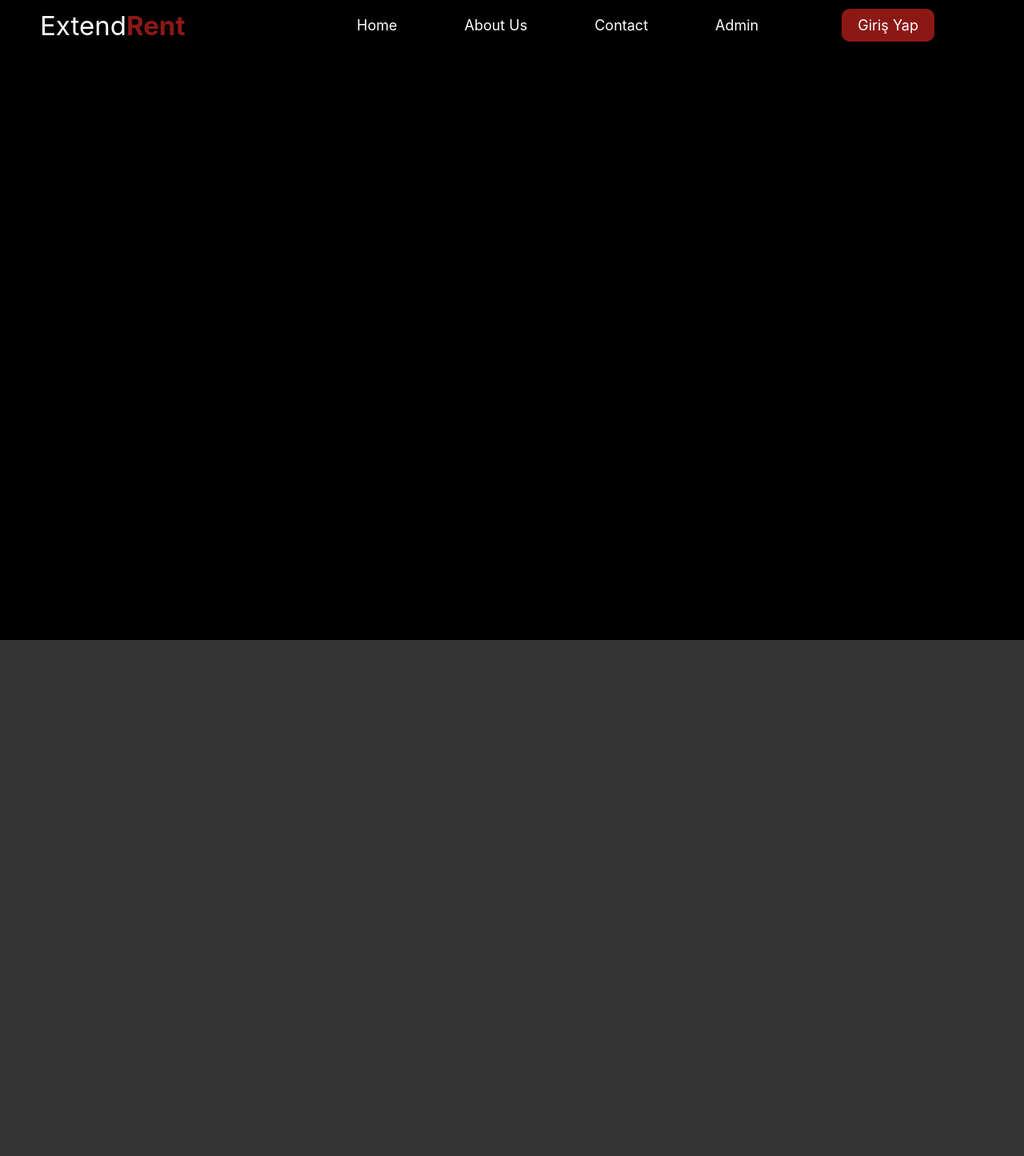
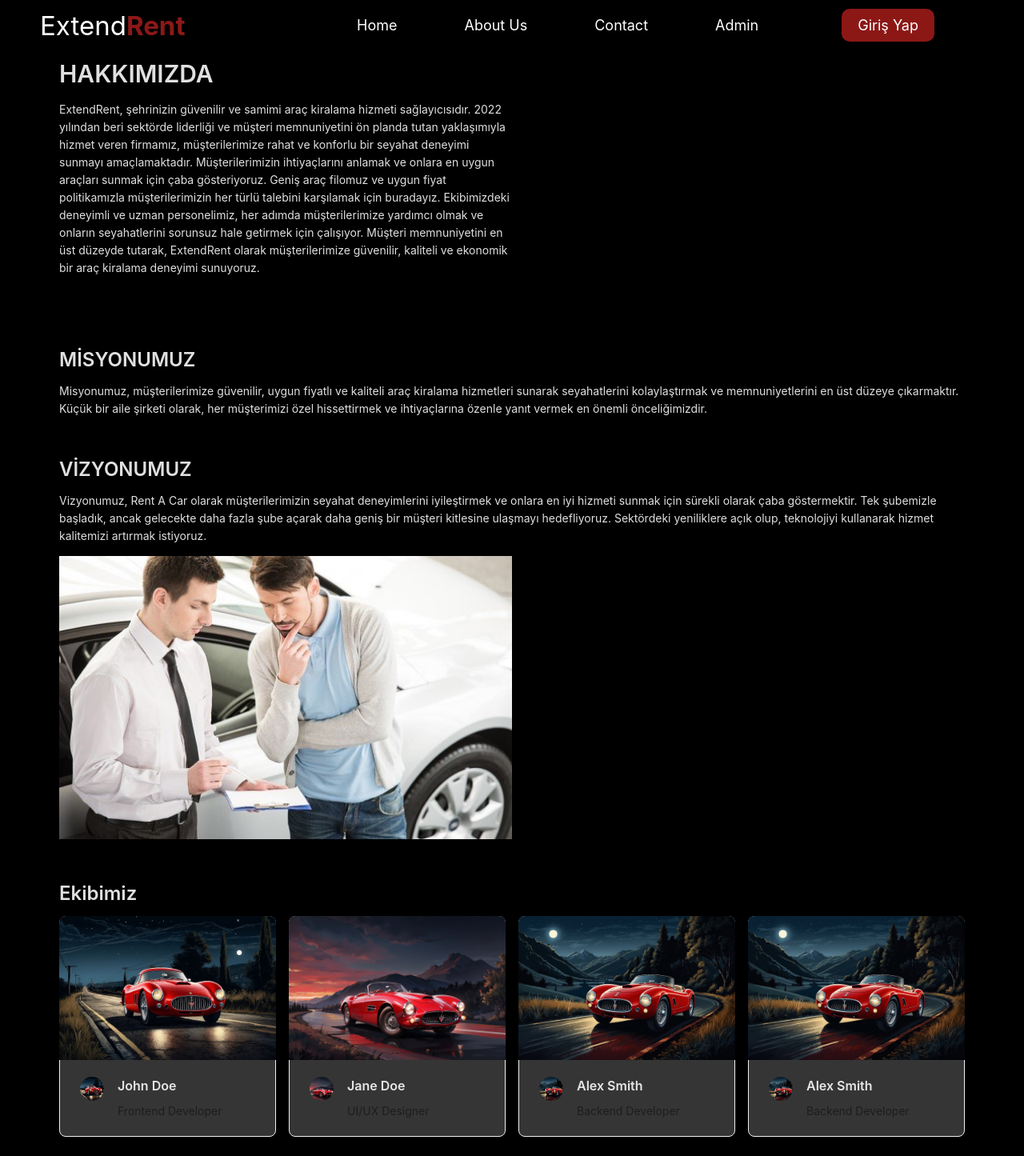
Before and after one commit to ExtendRent/rent-a-car-newUI, a React (Create React App) app: page /about in a window 1280 px wide. Shown: the whole page at 80% size. Before the commit the page ends 800 px from the top, so only its background shows below. Built offline with nearby package versions, Linux system fonts and the light colour scheme.

Commit message:
contact and about pages added

```diff
--- a/src/App.tsx
+++ b/src/App.tsx
@@ -21,6 +21,8 @@ import { AllGetByDateCarResponse } from "./models/Responses/Car/AllGetByDateCarR
 import Login from "./pages/Login/Login";
 import SignUp from "./pages/SignUp/SignUp";
 import AdminPanel from "./pages/AdminPanel/AdminPanel";
+import About from "./pages/About/About";
+import Contact from "./pages/Contact/Contact";
 function App() {
   const { defaultAlgorithm, darkAlgorithm } = theme;
   const [isDarkMode, setIsDarkMode] = useState(false);
@@ -97,6 +99,10 @@ function App() {
           },
           Form: {
             labelColor: "rgb(255, 255, 255)"
+          },
+          Typography: {
+            colorTextHeading: "rgba(255, 255, 255, 0.88)",
+            colorText: "rgba(255, 255, 255, 0.88)"
           }
         },
 
@@ -107,12 +113,14 @@ function App() {
         <MainLayout>
           <Routes>
             <Route path="/" Component={Homepage} />
-            <Route path="/about" />
-            <Route path="/contact" />
+            <Route path="/about" Component={About}/>
+            <Route path="/contact" Component={Contact}/>
             <Route path="/login" Component={Login}/>
             <Route path="/signup" Component={SignUp}/>
             <Route path="/selectedCar" element={<SelectedCar response={searchCarResponse} />} />
             <Route path="/adminPanel" element={<AdminPanel/>}/>
+
+
           </Routes>
         </MainLayout>
       </BrowserRouter>
--- /dev/null
+++ b/src/pages/About/About.tsx
@@ -0,0 +1,101 @@
+import React from "react";
+import { Typography, Row, Col, Divider, Card, Avatar, Space } from "antd";
+import antDesignLogo from '../../assets/images/musteri.jpg';
+import teamPhoto1 from '../../assets/images/leo3.jpg';
+import teamPhoto2 from '../../assets/images/leo1.jpg';
+import teamPhoto3 from '../../assets/images/leo2.jpg';
+
+const { Title, Paragraph } = Typography;
+
+const About: React.FC = () => {
+    return (
+        <div style={{ padding: "24px" }}>
+
+            <Row  style={{ marginTop: "24px" }}>
+
+                <Col xs={24} md={12}>
+                    <div>
+                        <Title level={2}>HAKKIMIZDA</Title>
+                        <Paragraph>
+                            ExtendRent, şehrinizin güvenilir ve samimi araç kiralama hizmeti sağlayıcısıdır. 2022 yılından beri sektörde liderliği ve müşteri memnuniyetini ön planda tutan yaklaşımıyla hizmet veren firmamız, müşterilerimize rahat ve konforlu bir seyahat deneyimi sunmayı amaçlamaktadır.
+
+                            Müşterilerimizin ihtiyaçlarını anlamak ve onlara en uygun araçları sunmak için çaba gösteriyoruz. Geniş araç filomuz ve uygun fiyat politikamızla müşterilerimizin her türlü talebini karşılamak için buradayız.
+
+                            Ekibimizdeki deneyimli ve uzman personelimiz, her adımda müşterilerimize yardımcı olmak ve onların seyahatlerini sorunsuz hale getirmek için çalışıyor. Müşteri memnuniyetini en üst düzeyde tutarak, ExtendRent olarak müşterilerimize güvenilir, kaliteli ve ekonomik bir araç kiralama deneyimi sunuyoruz.
+                        </Paragraph>
+
+                    </div>
+                </Col>
+            </Row>
+            <Divider />
+
+
+            <Divider />
+            <div style={{ marginTop: "24px" }}>
+                <Title level={3}>MİSYONUMUZ</Title>
+                <Paragraph>
+                Misyonumuz, müşterilerimize güvenilir, uygun fiyatlı ve kaliteli araç kiralama hizmetleri sunarak seyahatlerini kolaylaştırmak ve memnuniyetlerini en üst düzeye çıkarmaktır. Küçük bir aile şirketi olarak, her müşterimizi özel hissettirmek ve ihtiyaçlarına özenle yanıt vermek en önemli önceliğimizdir.
+                </Paragraph>
+            </div>
+            <Divider />
+            <div style={{ marginTop: "24px" }}>
+                <Title level={3}>VİZYONUMUZ</Title>
+                <Paragraph>
+                Vizyonumuz, Rent A Car olarak müşterilerimizin seyahat deneyimlerini iyileştirmek ve onlara en iyi hizmeti sunmak için sürekli olarak çaba göstermektir. Tek şubemizle başladık, ancak gelecekte daha fazla şube açarak daha geniş bir müşteri kitlesine ulaşmayı hedefliyoruz. Sektördeki yeniliklere açık olup, teknolojiyi kullanarak hizmet kalitemizi artırmak istiyoruz.
+                </Paragraph>
+            </div>
+
+            <Col xs={24} md={12}>
+                    <img
+                        src={antDesignLogo}
+                        alt="Ant Design Logo"
+                        style={{ width: "100%" }}
+                    />
+            </Col>
+                <Divider />
+            <div style={{ marginTop: "24px" }}>
+                <Title level={3}>Ekibimiz</Title>
+                <Row gutter={[16, 16]}>
+                    <Col xs={24} sm={12} lg={6}>
+                        <Card hoverable cover={<img alt="Team Member" src={teamPhoto1} />}>
+                            <Card.Meta
+                                avatar={<Avatar src={teamPhoto1} />}
+                                title="John Doe"
+                                description="Frontend Developer"
+                            />
+                        </Card>
+                    </Col>
+                    <Col xs={24} sm={12} lg={6}>
+                        <Card hoverable cover={<img alt="Team Member" src={teamPhoto2} />}>
+                            <Card.Meta
+                                avatar={<Avatar src={teamPhoto2} />}
+                                title="Jane Doe"
+                                description="UI/UX Designer"
+                            />
+                        </Card>
+                    </Col>
+                    <Col xs={24} sm={12} lg={6}>
+                        <Card hoverable cover={<img alt="Team Member" src={teamPhoto3} />}>
+                            <Card.Meta
+                                avatar={<Avatar src={teamPhoto3} />}
+                                title="Alex Smith"
+                                description="Backend Developer"
+                            />
+                        </Card>
+                    </Col>
+                    <Col xs={24} sm={12} lg={6}>
+                        <Card hoverable cover={<img alt="Team Member" src={teamPhoto3} />}>
+                            <Card.Meta
+                                avatar={<Avatar src={teamPhoto3} />}
+                                title="Alex Smith"
+                                description="Backend Developer"
+                            />
+                        </Card>
+                    </Col>
+                </Row>
+            </div>
+        </div>
+    );
+};
+
+export default About;
--- /dev/null
+++ b/src/pages/Contact/Contact.tsx
@@ -0,0 +1,51 @@
+import React from "react";
+import { Typography, Row, Col, Card, Space, Divider, Button, Grid } from "antd";
+import { PhoneOutlined, MailOutlined, EnvironmentOutlined, FacebookOutlined, TwitterOutlined, LinkedinOutlined } from "@ant-design/icons";
+import mapImage from '../../assets/images/musteri.jpg'; // Statik harita resmi
+import contactImage from '../../assets/images/musteri.jpg'; // İletişim resmi
+
+const { Title, Text } = Typography;
+const { useBreakpoint } = Grid;
+
+const Contact: React.FC = () => {
+  const screens = useBreakpoint();
+
+  return (
+<div style={{ padding: "48px", fontFamily: "Arial, sans-serif", minHeight: "100vh" }}>
+      <Row justify="center" style={{ marginBottom: "48px" }}>
+        <Col>
+          <Title level={2} style={{ textAlign: "center", marginBottom: "24px" }}>İletişim</Title>
+          <Divider style={{ backgroundColor: "#ccc" }} />
+        </Col>
+      </Row>
+      <Row gutter={[16, 16]} justify="center">
+        <Col span={24} md={8}>
+          <div style={{ textAlign: "center" }}>
+            <Button type="text" icon={<PhoneOutlined />} size="large" block style={{ textAlign: "left", color: 'white' }}>+90 123 456 78 90</Button>
+            <Button type="text" icon={<MailOutlined />} size="large" block style={{ textAlign: "left", color: 'white' }}>info@example.com</Button>
+            <Button type="text" icon={<EnvironmentOutlined />} size="large" block style={{ textAlign: "left", color: 'white' }}>1234 Ant Design St, React City, Türkiye</Button>
+          </div>
+        </Col>
+        <Col span={24} md={16}>
+          <img src={mapImage} alt="Harita" style={{ maxWidth: "100%" }} />
+        </Col>
+      </Row>
+      <Divider style={{ backgroundColor: "#ccc", margin: "48px 0" }} />
+      <Row justify="center" style={{ marginBottom: "48px" }}>
+        <Col>
+          <Button type="primary" shape="round" icon={<FacebookOutlined />} size="large" href="https://www.facebook.com/" target="_blank">
+            Facebook
+          </Button>
+          <Button type="primary" shape="round" icon={<TwitterOutlined />} size="large" href="https://www.twitter.com/" target="_blank">
+            Twitter
+          </Button>
+          <Button type="primary" shape="round" icon={<LinkedinOutlined />} size="large" href="https://www.linkedin.com/" target="_blank">
+            Linkedin
+          </Button>
+        </Col>
+      </Row>
+    </div>
+  );
+};
+
+export default Contact;
```
Also changed, not shown: src/assets/images/anahtar.jpg (added), src/assets/images/musteri.jpg (added).
